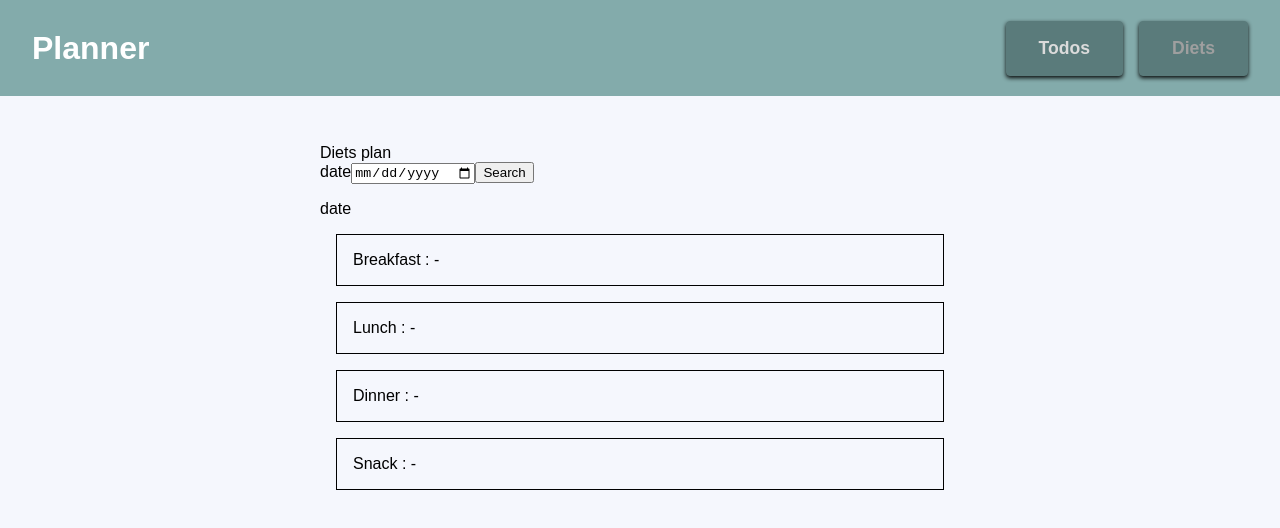
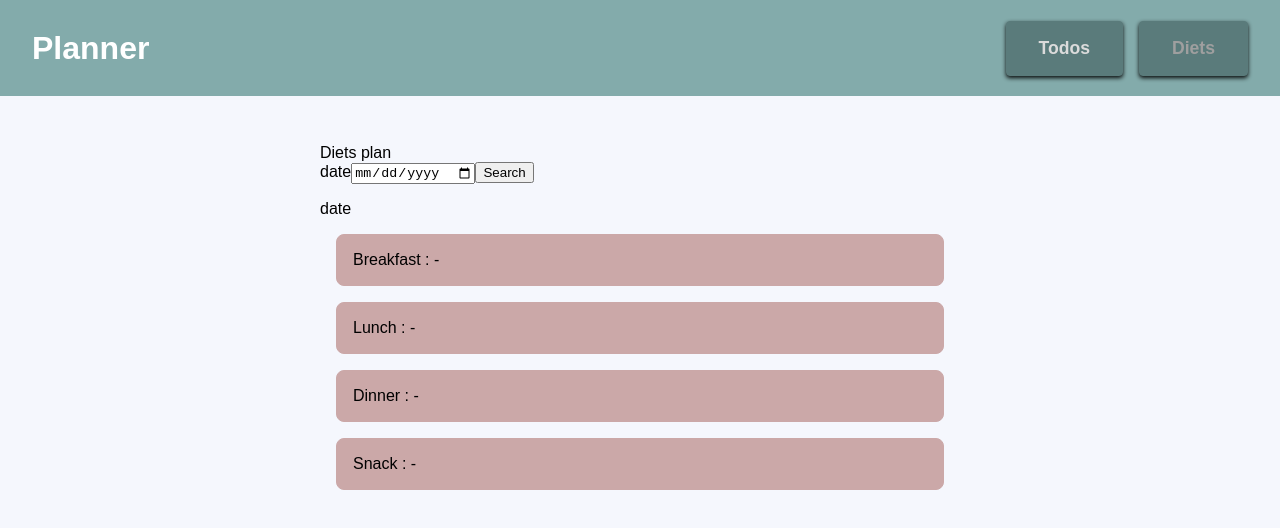
Before and after one commit to jeehee1/todos-react-app, a React (Create React App) app: page /diets in a window 1280 px wide. Shown: the top 528 px of the page. Built offline with nearby package versions, Linux system fonts and the light colour scheme; the HTML template or start-up script is replaced by a standard one.

Commit message:
add diet list style

```diff
--- a/src/components/diets/DailyDiet.module.css
+++ b/src/components/diets/DailyDiet.module.css
@@ -8,5 +8,7 @@
 .list li {
     margin: 1rem;
     padding: 1rem;
-    border: 1px solid black;
+    border: 1px solid #cba8a8;
+    background-color: #cba8a8;
+    border-radius: 8px;
 }
```
